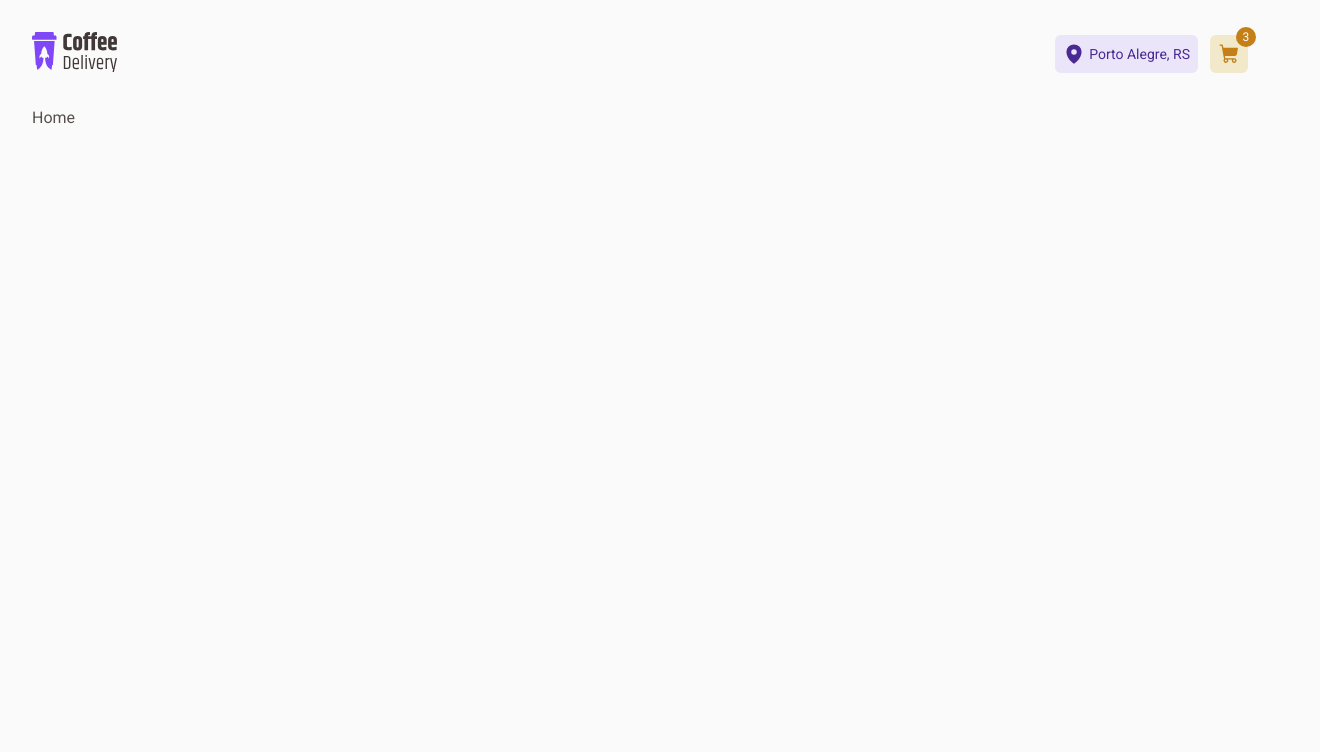
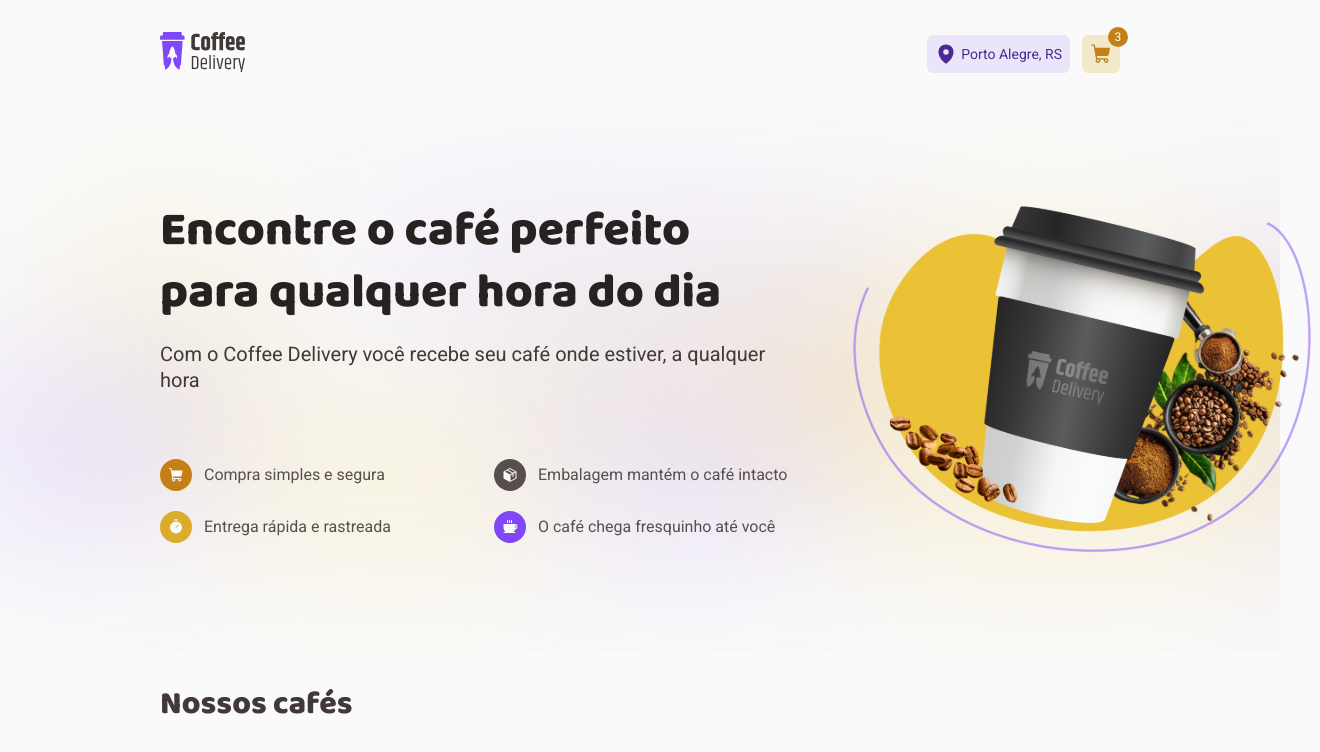
Before and after one commit to Felipe-Domingues/coffee-delivery, a React (Vite) app: page / in a window 1280 px wide. Shown: the top 752 px of the page, 1320 px wide, since content can reach past the window. Built offline with nearby package versions, Linux system fonts and the light colour scheme.

Commit message:
Intro component and layout fixes

```diff
--- a/src/components/Header/styles.ts
+++ b/src/components/Header/styles.ts
@@ -3,7 +3,7 @@ import { BaseButton } from '../../layouts/DefaultLayout/styles'
 
 export const HeaderContainer = styled.header`
   display: flex;
-  margin-bottom: 2rem;
+  margin: 2rem 10rem;
   flex: 1;
   align-items: center;
   justify-content: space-between;
--- /dev/null
+++ b/src/components/Intro/index.tsx
@@ -0,0 +1,54 @@
+import { ShoppingCart, Package, Timer, Coffee } from '@phosphor-icons/react'
+import {
+  BackgroundContainer,
+  ItemsContainer,
+  Item,
+  ItemIcon,
+  Container,
+} from './styles'
+import IntroImage from '../../assets/intro_image.svg'
+export function Intro() {
+  return (
+    <BackgroundContainer>
+      <Container>
+        <div id="text">
+          <h1>Encontre o café perfeito para qualquer hora do dia</h1>
+          <h2>
+            Com o Coffee Delivery você recebe seu café onde estiver, a qualquer
+            hora
+          </h2>
+          <ItemsContainer>
+            <Item>
+              <ItemIcon statusColor="yellowDark">
+                <ShoppingCart size={16} weight="fill" />
+              </ItemIcon>
+              <p>Compra simples e segura</p>
+            </Item>
+            <Item>
+              <ItemIcon statusColor="gray">
+                <Package size={16} weight="fill" />
+              </ItemIcon>
+              <p>Embalagem mantém o café intacto</p>
+            </Item>
+            <Item>
+              <ItemIcon statusColor="yellow">
+                <Timer size={16} weight="fill" />
+              </ItemIcon>
+              <p>Entrega rápida e rastreada</p>
+            </Item>
+            <Item>
+              <ItemIcon statusColor="purple">
+                <Coffee size={16} weight="fill" />
+              </ItemIcon>
+              <p>O café chega fresquinho até você</p>
+            </Item>
+          </ItemsContainer>
+        </div>
+        <img
+          src={IntroImage}
+          alt="Copo de café com café em grãos e pó em seu fundo."
+        />
+      </Container>
+    </BackgroundContainer>
+  )
+}
--- /dev/null
+++ b/src/components/Intro/styles.ts
@@ -0,0 +1,69 @@
+import { styled } from 'styled-components'
+import IntroBackground from '../../assets/intro_background.svg'
+
+export const BackgroundContainer = styled.div`
+  padding: 5.75rem 10rem;
+  background-image: url(${IntroBackground});
+`
+
+export const Container = styled.div`
+  display: flex;
+  gap: 3.5rem;
+
+  div#text {
+  }
+
+  div#text h1 {
+    color: ${(props) => props.theme['base-title']};
+    font-family: 'Baloo 2', cursive;
+    font-size: 3rem;
+    font-style: normal;
+    font-weight: 800;
+    line-height: 130%;
+    align-self: stretch;
+  }
+
+  div#text h2 {
+    color: ${(props) => props.theme['base-subtitle']};
+    font-size: 1.25rem;
+    font-style: normal;
+    font-weight: 400;
+    line-height: 130%;
+    align-self: stretch;
+    margin: 1rem 0 4.125rem 0;
+  }
+`
+
+export const ItemsContainer = styled.div`
+  display: grid;
+  row-gap: 1.25rem;
+  column-gap: 2.5rem;
+  grid-template-columns: 18.375rem 18.375rem;
+`
+
+export const Item = styled.div`
+  display: flex;
+  align-items: center;
+  gap: 0.75rem;
+`
+const ICON_COLORS = {
+  yellow: 'yellow',
+  yellowDark: 'yellow-dark',
+  gray: 'base-text',
+  purple: 'purple',
+} as const
+
+interface ItemIconProps {
+  statusColor: keyof typeof ICON_COLORS
+}
+
+export const ItemIcon = styled.div<ItemIconProps>`
+  display: flex;
+  align-items: center;
+  justify-content: center;
+  height: 2rem;
+  width: 2rem;
+  border-radius: 9999px;
+  background: ${(props) => props.theme[ICON_COLORS[props.statusColor]]};
+  color: ${(props) => props.theme.background};
+`
--- a/src/layouts/DefaultLayout/styles.ts
+++ b/src/layouts/DefaultLayout/styles.ts
@@ -3,9 +3,7 @@ import styled from 'styled-components'
 export const LayoutContainer = styled.div`
   display: flex;
   flex-direction: column;
-  max-width: 104rem;
-  padding: 2rem;
-  margin: 0 auto;
+  padding-bottom: 2rem;
 `
 
 export const BaseButton = styled.button`
--- a/src/pages/Home/index.tsx
+++ b/src/pages/Home/index.tsx
@@ -1,3 +1,15 @@
+import { Intro } from '../../components/Intro'
+import { Container } from './styles'
+
 export function Home() {
-  return <p>Home</p>
+  return (
+    <>
+      <Intro />
+      <Container>
+        <h2>Nossos cafés</h2>
+
+        {/* TODO: Criar listagem dos produtos */}
+      </Container>
+    </>
+  )
 }
--- a/src/pages/Home/styles.ts
+++ b/src/pages/Home/styles.ts
@@ -0,0 +1,16 @@
+import { styled } from 'styled-components'
+
+export const Container = styled.main`
+  display: flex;
+  padding: 2rem 10rem 0;
+
+  h2 {
+    color: ${(props) => props.theme['base-subtitle']};
+    font-family: 'Baloo 2', cursive;
+    font-size: 2rem;
+    font-style: normal;
+    font-weight: 800;
+    line-height: 130%;
+    margin-bottom: 3.375rem;
+  }
+`
```
Also changed, not shown: src/assets/intro_background.svg (added), src/assets/intro_image.svg (added).
